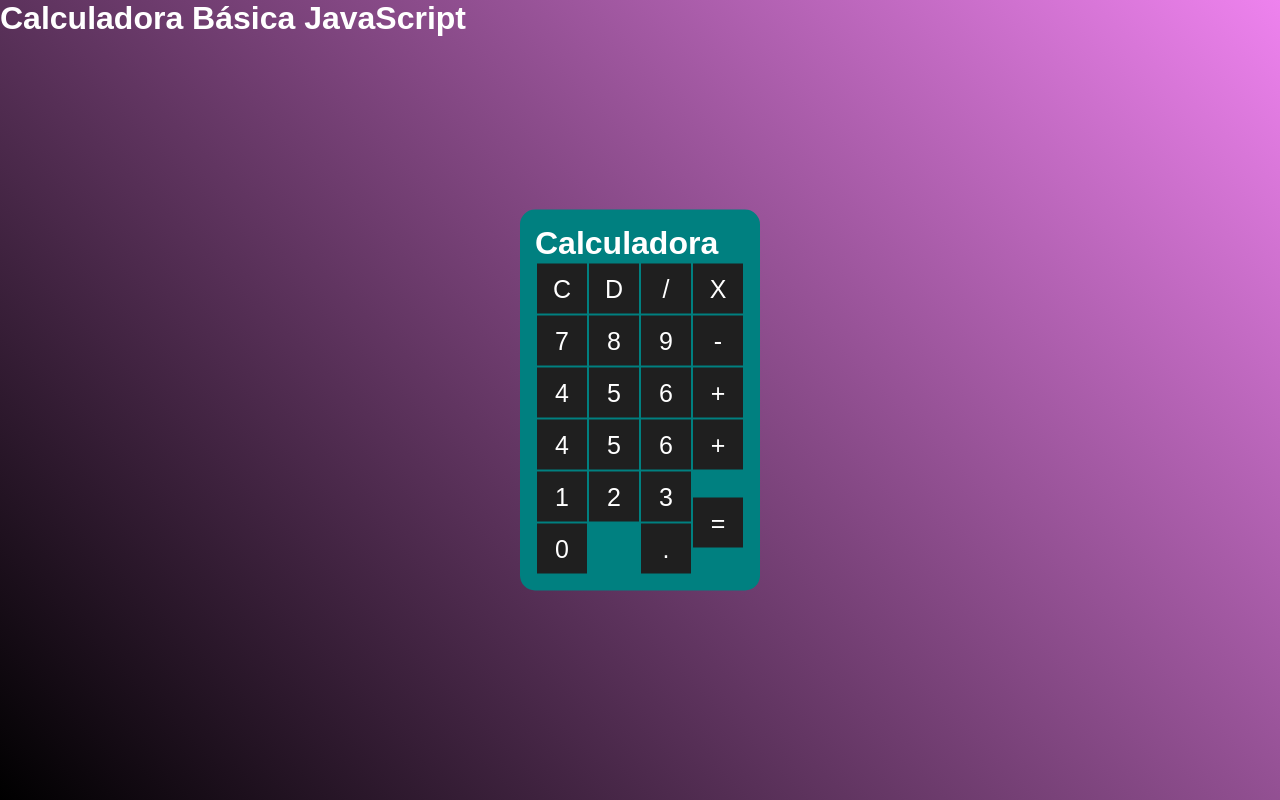
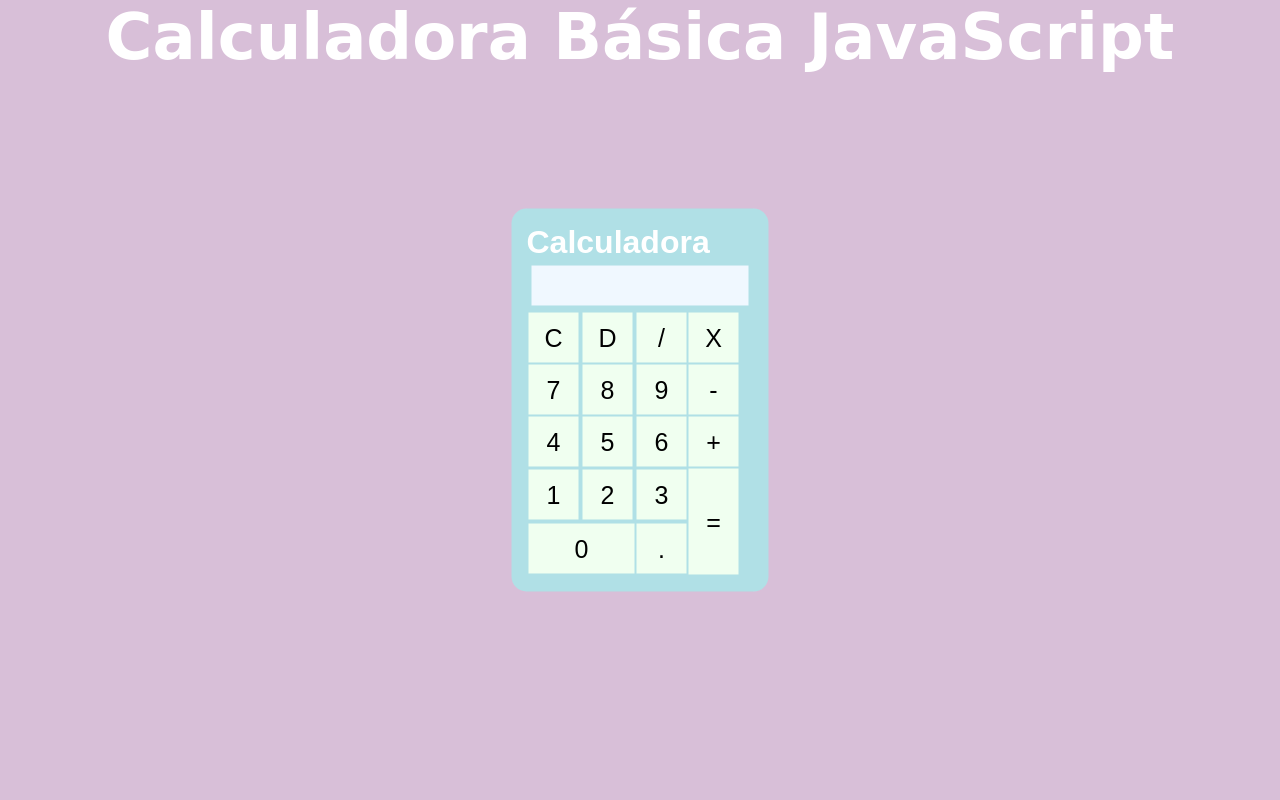
Before and after one commit to Projetos-leticiahonorio/calculadorajavascript, a plain HTML site: page index.html in a window 1280 px wide. Drawn offline with Linux system fonts and the light colour scheme.

Commit message:
calculadora finalizada

```diff
--- /dev/null
+++ b/calculadora.js
@@ -0,0 +1,23 @@
+function insere(numero){
+    var valor = document.getElementById('resultado').innerHTML;
+    document.getElementById('resultado').innerHTML = valor + numero;
+}
+
+function limpar(){
+    document.getElementById('resultado').innerHTML = "";
+}
+
+function voltar(){
+    var resultado = document.getElementById('resultado').innerHTML;
+    document.getElementById('resultado').innerHTML = resultado.substring(0,resultado.length -1);
+}
+
+function calcular(){
+    var resultado = document.getElementById('resultado').innerHTML;
+    if(resultado){
+        document.getElementById('resultado').innerHTML = eval(resultado);
+    }
+    else{
+        document.getElementById('resultado').innerHTML = "Nada...";
+    }
+}
--- a/index.html
+++ b/index.html
@@ -9,49 +9,42 @@
 </head>
 <body>
     <div class="fundo">
-        <h1>Calculadora Básica JavaScript</h1>
+        <h1 class="titulo">Calculadora Básica JavaScript</h1>
         <div class="calculadora">
             <h1>Calculadora</h1>
             <p id="resultado"></p>
             <table>
                 <tr>
-                    <td><button class="botao">C</button></td>
-                    <td><button class="botao">D</button></td>
-                    <td><button class="botao">/</button></td>
-                    <td><button class="botao">X</button></td>
+                    <td><button class="botao" onclick="limpar()">C</button></td>
+                    <td><button class="botao" onclick="voltar()">D</button></td>
+                    <td><button class="botao" onclick="insere('/')">/</button></td>
+                    <td><button class="botao" onclick="insere('*')">X</button></td>
                 </tr>
                 <tr>
-                    <td><button class="botao">7</button></td>
-                    <td><button class="botao">8</button></td>
-                    <td><button class="botao">9</button></td>
-                    <td><button class="botao">-</button></td>
+                    <td><button class="botao" onclick="insere('7')">7</button></td>
+                    <td><button class="botao" onclick="insere('8')">8</button></td>
+                    <td><button class="botao" onclick="insere('9')">9</button></td>
+                    <td><button class="botao" onclick="insere('-')">-</button></td>
                 </tr>
                 <tr>
-                    <td><button class="botao">4</button></td>
-                    <td><button class="botao">5</button></td>
-                    <td><button class="botao">6</button></td>
-                    <td><button class="botao">+</button></td>
+                    <td><button class="botao" onclick="insere('4')">4</button></td>
+                    <td><button class="botao" onclick="insere('5')">5</button></td>
+                    <td><button class="botao" onclick="insere('6')">6</button></td>
+                    <td><button class="botao" onclick="insere('+')">+</button></td>
                 </tr>
                 <tr>
-                    <td><button class="botao">4</button></td>
-                    <td><button class="botao">5</button></td>
-                    <td><button class="botao">6</button></td>
-                    <td><button class="botao">+</button></td>
+                    <td><button class="botao" onclick="insere('1')">1</button></td>
+                    <td><button class="botao" onclick="insere('2')">2</button></td>
+                    <td><button class="botao" onclick="insere('3')">3</button></td>
+                    <td rowspan="2"><button class="botao" style="height: 106px;" onclick="calcular()">=</button></td>
                 </tr>
                 <tr>
-                    <td><button class="botao">1</button></td>
-                    <td><button class="botao">2</button></td>
-                    <td><button class="botao">3</button></td>
-                    <td rowspan="2"><button class="botao">=</button></td>
-                </tr>
-                <tr>
-                    <td colspan="2"><button class="botao">0</button></td>
-                    <td><button class="botao">.</button></td>
+                    <td colspan="2"><button class="botao" style="width: 106px" onclick="insere('0')">0</button></td>
+                    <td><button class="botao" onclick="insere('.')">.</button></td>
                 </tr>
             </table>
-
-
         </div>
     </div>
+    <script src="calculadora.js"></script>
 </body>
 </html>
--- a/style.css
+++ b/style.css
@@ -3,21 +3,31 @@
     padding: 0;
 }
 
+.titulo{
+    text-align: center;
+    font-family: URW Chancery L, cursive;
+    color: white;
+    font-size: 400%;
+}
+
 .fundo{
-    background-image: linear-gradient(45deg, black, violet);
+    background-color: Thistle;
     height: 100vh;
     color: white;
     font-family: Arial, Helvetica, sans-serif;
 }
 
+
+
 .calculadora{
     position: absolute;
-    background-color: teal;
+    background-color:PowderBlue;
     top: 50%;
     left: 50%;
     transform: translate(-50%,-50%);
     border-radius: 15px;
     padding: 15px;
+
 }
 
 .botao{
@@ -25,11 +35,22 @@
     height: 50px;
     font-size: 25px;
     cursor: pointer;
-    background-color: rgb(31,31,31);
+    background-color: Honeydew;
     border: none;
-    color: white;
+    color: black;
 }
 
-.botao: hover{
+.botao hover{
     background-color: black;
 }
+
+#resultado{
+    background-color: aliceblue;
+    width: 207px;
+    height: 30px;
+    margin: 5px;
+    font-size: 25px;
+    color: black;
+    text-align: right;
+    padding: 5px;
+}
```
